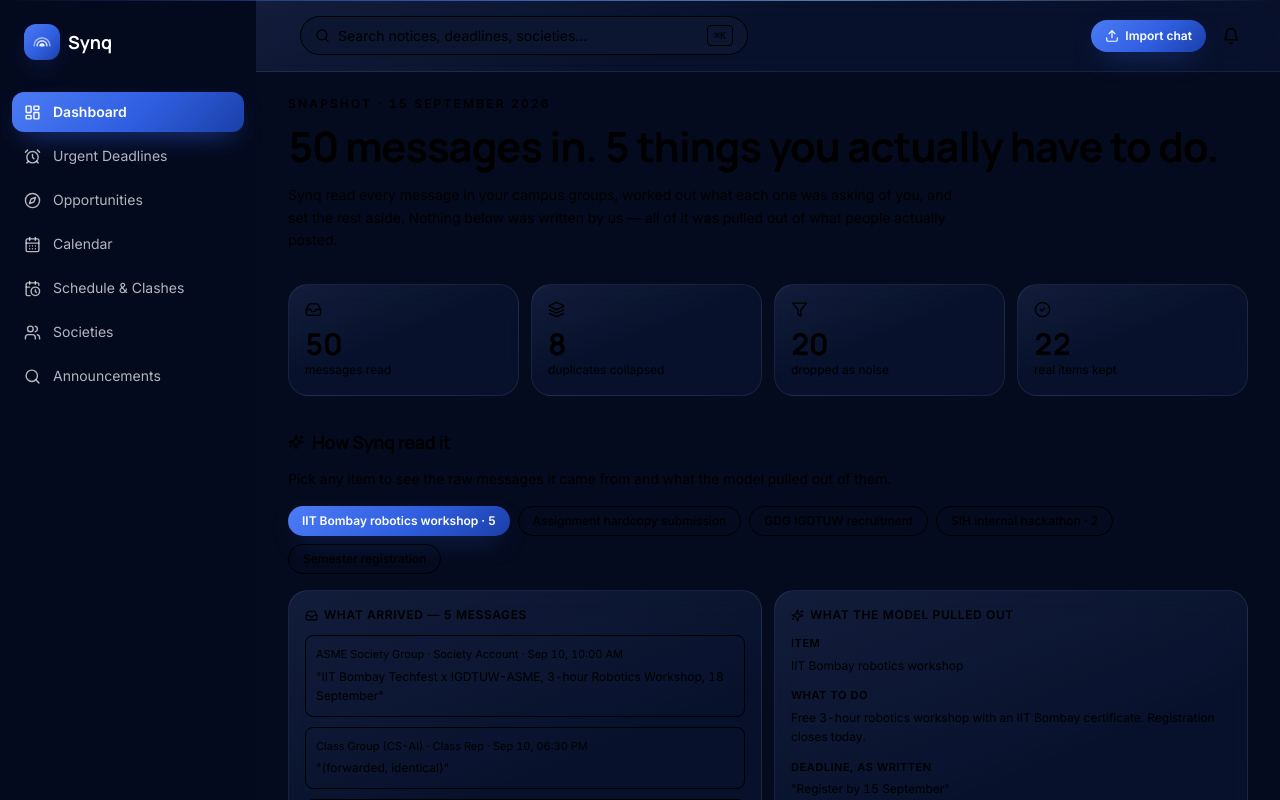
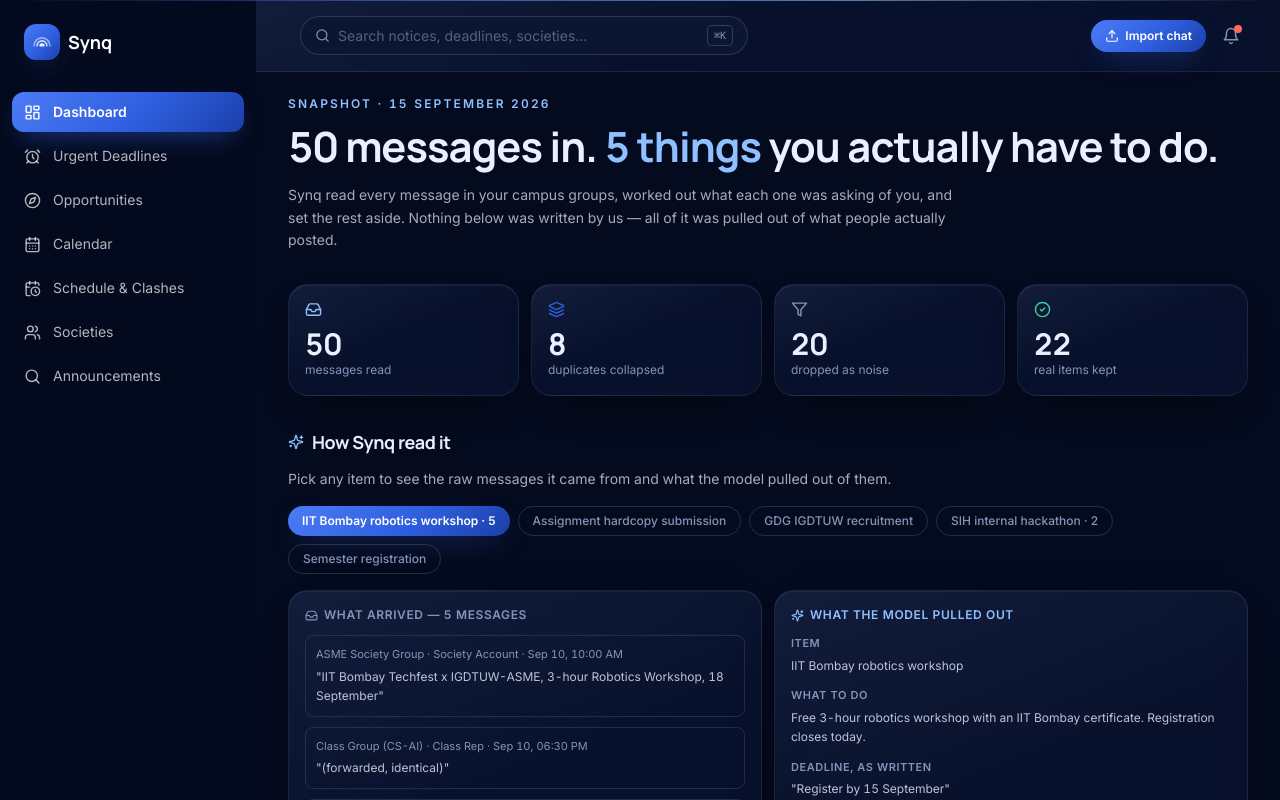
Before and after one commit to 1kanishka10/4Sight.synq, a React (Vite) app: page / in a window 1280 px wide. Shown: the top 800 px of the page. Built offline with nearby package versions, Linux system fonts and the light colour scheme.

Commit message:
Update index.css

```diff
--- a/src/index.css
+++ b/src/index.css
@@ -2,35 +2,97 @@
 @tailwind components;
 @tailwind utilities;
 
+/* ============================================================
+   SYNQ THEME LAYER
+   Dark is the default. [data-theme="light"] repaints the content
+   area; the sidebar and dropdowns stay dark on purpose.
+   ============================================================ */
+
 :root {
-  --navy-900: #050b1e;
-  --navy-700: #0c1631;
-  --blue-500: #2f5fe0;
-  --blue-400: #4c7bf5;
-  --blue-300: #8fc0ff;
-  --hair: rgba(143, 192, 255, 0.10);
+  --c-canvas: 5 11 30;
+  --c-surface: 12 22 49;
+  --c-sky: 143 192 255;
+  --c-sky-50: 195 220 255;
+  --c-ocean: 47 95 224;
+  --c-ocean-light: 76 123 245;
+  --c-ocean-dark: 27 63 168;
+  --c-slate: 132 148 184;
+  --c-ink: 234 240 255;
+  --c-critical: 255 107 90;
+  --c-high: 255 181 71;
+  --c-medium: 53 211 154;
+
+  --hair: rgba(143, 192, 255, 0.1);
   --hair-lit: rgba(143, 192, 255, 0.22);
+  --panel-bg: rgba(12, 22, 49, 0.62);
+  --panel-sheen: rgba(143, 192, 255, 0.075);
+  --shadow-panel: inset 0 1px 0 rgba(255, 255, 255, 0.05),
+    0 18px 44px -24px rgba(0, 0, 0, 0.95);
+  --shadow-lift: inset 0 1px 0 rgba(255, 255, 255, 0.08),
+    0 28px 60px -28px rgba(0, 0, 0, 1);
+
+  --bg-1: rgba(47, 95, 224, 0.28);
+  --bg-2: rgba(143, 192, 255, 0.13);
+  --bg-3: rgba(27, 63, 168, 0.24);
 }
 
-* { -webkit-tap-highlight-color: transparent; }
-html { scroll-behavior: smooth; }
+:root[data-theme="light"] {
+  --c-canvas: 244 247 253;
+  --c-surface: 255 255 255;
+  --c-sky: 27 79 176;
+  --c-sky-50: 47 95 224;
+  --c-ocean: 47 95 224;
+  --c-ocean-light: 76 123 245;
+  --c-ocean-dark: 27 63 168;
+  --c-slate: 90 103 132;
+  --c-ink: 10 20 48;
+  --c-critical: 193 68 45;
+  --c-high: 166 106 12;
+  --c-medium: 18 128 92;
+
+  --hair: rgba(10, 20, 48, 0.1);
+  --hair-lit: rgba(47, 95, 224, 0.35);
+  --panel-bg: rgba(255, 255, 255, 0.78);
+  --panel-sheen: rgba(47, 95, 224, 0.045);
+  --shadow-panel: 0 1px 2px rgba(10, 20, 48, 0.04),
+    0 12px 30px -18px rgba(10, 20, 48, 0.35);
+  --shadow-lift: 0 2px 4px rgba(10, 20, 48, 0.05),
+    0 20px 44px -22px rgba(10, 20, 48, 0.4);
+
+  --bg-1: rgba(47, 95, 224, 0.1);
+  --bg-2: rgba(143, 192, 255, 0.18);
+  --bg-3: rgba(47, 95, 224, 0.08);
+}
+
+* {
+  -webkit-tap-highlight-color: transparent;
+}
+
+html {
+  scroll-behavior: smooth;
+}
 
 body {
   min-height: 100vh;
-  background-color: var(--navy-900);
+  background-color: rgb(var(--c-canvas));
   background-image:
-    radial-gradient(900px 520px at 10% -10%, rgba(47,95,224,0.28), transparent 62%),
-    radial-gradient(740px 460px at 94% 2%, rgba(143,192,255,0.13), transparent 60%),
-    radial-gradient(1100px 700px at 50% 110%, rgba(27,63,168,0.24), transparent 66%);
+    radial-gradient(900px 520px at 10% -10%, var(--bg-1), transparent 62%),
+    radial-gradient(740px 460px at 94% 2%, var(--bg-2), transparent 60%),
+    radial-gradient(1100px 700px at 50% 110%, var(--bg-3), transparent 66%);
   background-attachment: fixed;
   -webkit-font-smoothing: antialiased;
   -moz-osx-font-smoothing: grayscale;
   font-variant-numeric: tabular-nums;
+  transition: background-color 0.25s ease;
 }
 
 body::before {
   content: "";
-  position: fixed; inset: 0; z-index: 0; pointer-events: none; opacity: .55;
+  position: fixed;
+  inset: 0;
+  z-index: 0;
+  pointer-events: none;
+  opacity: 0.55;
   background-image:
     linear-gradient(var(--hair) 1px, transparent 1px),
     linear-gradient(90deg, var(--hair) 1px, transparent 1px);
@@ -41,69 +103,144 @@
 
 body::after {
   content: "";
-  position: fixed; top: 0; left: 0; right: 0; height: 1px;
-  z-index: 60; pointer-events: none; opacity: .6;
-  background: linear-gradient(90deg, transparent, var(--blue-400), var(--blue-300), transparent);
+  position: fixed;
+  top: 0;
+  left: 0;
+  right: 0;
+  height: 1px;
+  z-index: 60;
+  pointer-events: none;
+  opacity: 0.6;
+  background: linear-gradient(
+    90deg,
+    transparent,
+    rgb(var(--c-ocean-light)),
+    rgb(var(--c-sky)),
+    transparent
+  );
 }
 
-#root { position: relative; z-index: 1; }
-h1, h2, h3 { letter-spacing: -0.022em; }
-::selection { background: rgba(47,95,224,.4); color: #fff; }
+#root {
+  position: relative;
+  z-index: 1;
+}
+
+h1,
+h2,
+h3 {
+  letter-spacing: -0.022em;
+}
+
+::selection {
+  background: rgba(47, 95, 224, 0.4);
+  color: #fff;
+}
 
 :focus-visible {
-  outline: 2px solid var(--blue-400);
+  outline: 2px solid rgb(var(--c-ocean-light));
   outline-offset: 2px;
   border-radius: 6px;
 }
 
+/* ---- Surfaces -------------------------------------------------*/
 @layer utilities {
-  .bg-canvas  { background-color: var(--navy-900); }
-  .bg-surface { background-color: var(--navy-700); }
+  .bg-canvas {
+    background-color: rgb(var(--c-canvas));
+  }
 
-  /* cards are `glass border-white/60 shadow-panel` — this is the card edge */
-  .border-white\/60     { border-color: var(--hair); }
-  .hover\:bg-white:hover { background-color: rgba(143, 192, 255, 0.12); }
-  .bg-ink\/50            { background-color: rgba(3, 7, 18, 0.72); }
+  .border-white\/60 {
+    border-color: var(--hair);
+  }
+
+  .hover\:bg-white:hover {
+    background-color: rgba(143, 192, 255, 0.12);
+  }
+
+  .bg-ink\/50 {
+    background-color: rgba(3, 7, 18, 0.72);
+  }
 
   .bg-ocean {
-    background-image: linear-gradient(135deg, #4c7bf5 0%, #2f5fe0 55%, #1b3fa8 100%);
+    background-image: linear-gradient(
+      135deg,
+      #4c7bf5 0%,
+      #2f5fe0 55%,
+      #1b3fa8 100%
+    );
     box-shadow: 0 10px 28px -12px rgba(47, 95, 224, 0.85);
   }
 }
 
 .glass {
-  background-color: rgba(12, 22, 49, 0.62);
-  background-image: linear-gradient(158deg, rgba(143,192,255,0.075) 0%, rgba(143,192,255,0) 46%);
+  background-color: var(--panel-bg);
+  background-image: linear-gradient(
+    158deg,
+    var(--panel-sheen) 0%,
+    rgba(143, 192, 255, 0) 46%
+  );
   backdrop-filter: blur(16px) saturate(140%);
   -webkit-backdrop-filter: blur(16px) saturate(140%);
 }
 
+/* The sidebar and every dropdown stay dark in both themes. */
 .glass-dark {
-  background: rgba(5, 11, 30, 0.9);
+  background: rgba(5, 11, 30, 0.92);
   backdrop-filter: blur(16px) saturate(140%);
   -webkit-backdrop-filter: blur(16px) saturate(140%);
 }
 
+/* So text inside them keeps its dark-theme colours when the page is light. */
+:root[data-theme="light"] .glass-dark .text-ink {
+  color: rgb(234 240 255);
+}
+:root[data-theme="light"] .glass-dark .text-ink\/70 {
+  color: rgba(234, 240, 255, 0.7);
+}
+:root[data-theme="light"] .glass-dark .text-slate {
+  color: rgb(148 163 197);
+}
+:root[data-theme="light"] .glass-dark .border-white\/60,
+:root[data-theme="light"] .glass-dark .border-slate\/20 {
+  border-color: rgba(143, 192, 255, 0.16);
+}
+
+/* ---- Entrance -------------------------------------------------*/
 @keyframes synq-rise {
-  from { opacity: 0; transform: translateY(12px); }
-  to   { opacity: 1; transform: none; }
+  from {
+    opacity: 0;
+    transform: translateY(12px);
+  }
+  to {
+    opacity: 1;
+    transform: none;
+  }
 }
-#root > * { animation: synq-rise .55s cubic-bezier(.22,1,.36,1) both; }
+
+#root > * {
+  animation: synq-rise 0.55s cubic-bezier(0.22, 1, 0.36, 1) both;
+}
 
 @media (prefers-reduced-motion: reduce) {
-  *, *::before, *::after {
+  *,
+  *::before,
+  *::after {
     animation: none !important;
     transition: none !important;
     scroll-behavior: auto !important;
   }
 }
 
-::-webkit-scrollbar { width: 10px; height: 10px; }
-::-webkit-scrollbar-track { background: transparent; }
+/* ---- Scrollbar ------------------------------------------------*/
+::-webkit-scrollbar {
+  width: 10px;
+  height: 10px;
+}
+::-webkit-scrollbar-track {
+  background: transparent;
+}
 ::-webkit-scrollbar-thumb {
-  background: rgba(143,192,255,.16);
+  background: var(--hair-lit);
   border: 2px solid transparent;
   background-clip: content-box;
   border-radius: 10px;
 }
-::-webkit-scrollbar-thumb:hover { background: rgba(143,192,255,.3); background-clip: content-box; }
```
